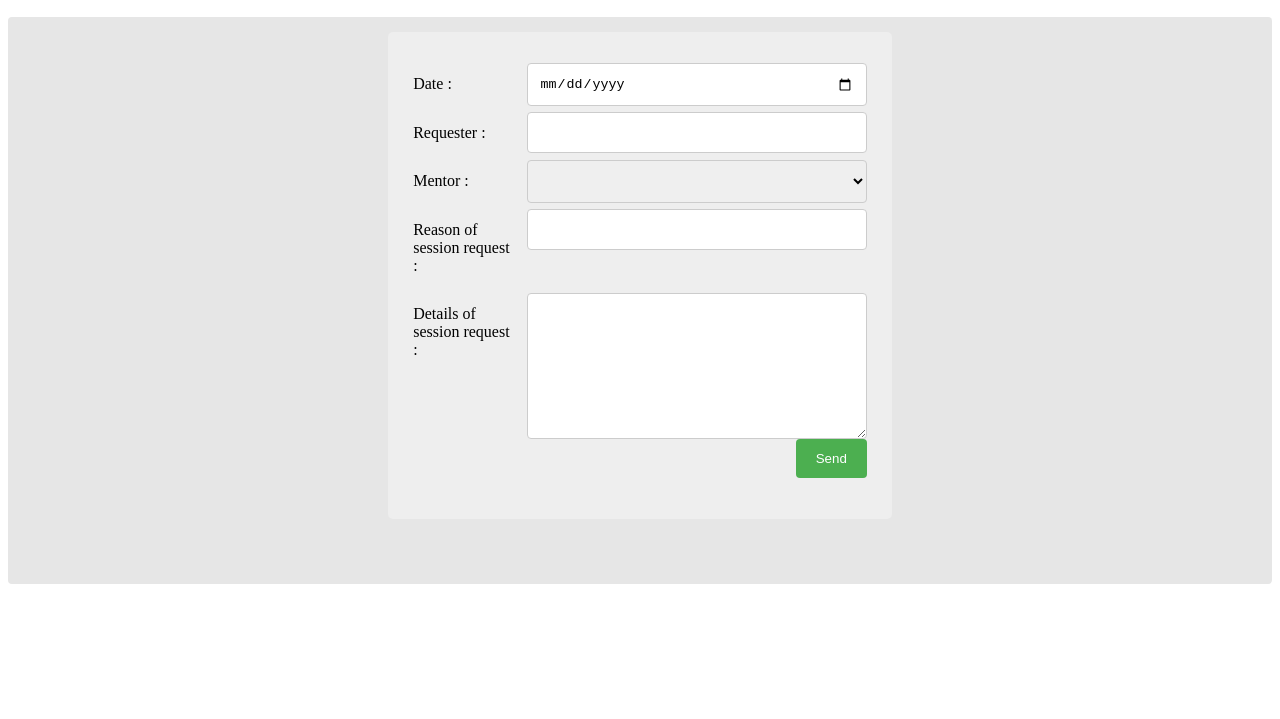
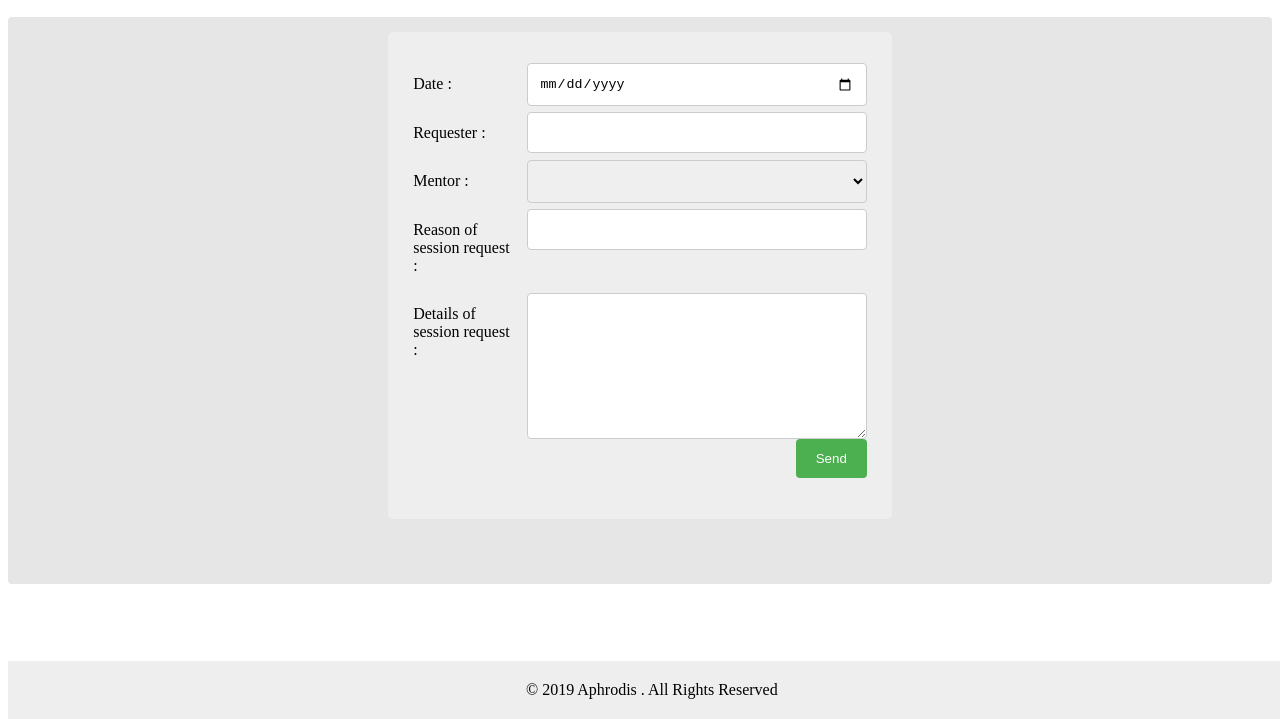
Before and after one commit to Niyapmet05/G-free-mentors, a plain HTML site: page mentorship_session.html in a window 1280 px wide. Shown: the part 81-800 px from the top of the page. Drawn offline with Linux system fonts and the light colour scheme.

Commit message:
Include fixed footer in UI page

```diff
--- a/mentorship_session.html
+++ b/mentorship_session.html
@@ -4,6 +4,16 @@
     <meta name="viewport" content="width=device-width, initial-scale=1">
     <title>View mentors</title>
     <link rel="stylesheet" type="text/css" href="css/style.css">
+	<style>
+	.footer{
+		background-color: #eee;
+		text-align: center;
+		padding: 0.3%;
+		position: fixed;
+		bottom:0;
+		width:100%
+	  }
+	</style>
   </head>
   <body>
 	<!-- background and pulled margin -->
@@ -77,5 +87,9 @@
 		</form>
 	  </div>
 	</div>
+
+	<footer class="footer">
+	  <p>&copy; 2019 Aphrodis . All Rights Reserved</p>
+	</footer>
   </body>
 </html>
```
Also changed, not shown: API/package.json (deleted, +0 -23 lines), sign_in.html (+14 -0 lines), sign_up.html (+14 -0 lines), specific_mentor.html (+14 -0 lines), user.html (+14 -0 lines), view_mentors.html (+14 -0 lines), 1 other file.
